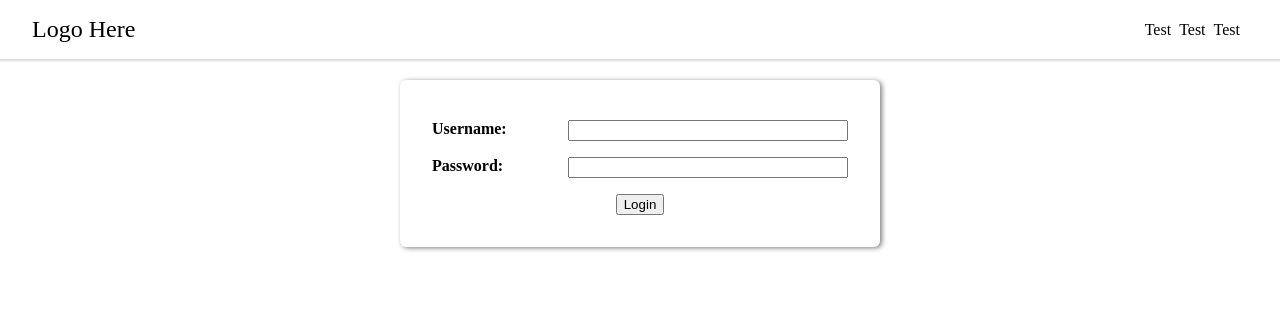
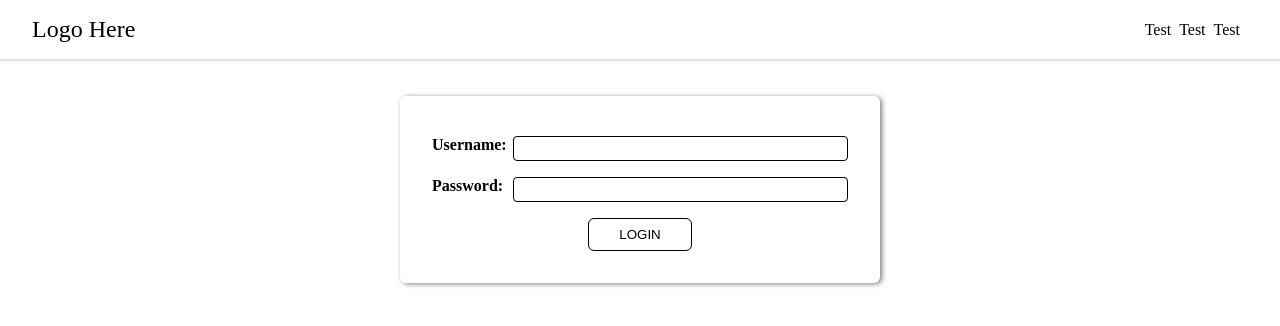
Before and after one commit to mbahre/features-app-prac, a React (Create React App) app: page / in a window 1280 px wide. Shown: the top 326 px of the page. Built offline with nearby package versions, Linux system fonts and the light colour scheme.

Commit message:
added/edit styles

```diff
--- a/src/components/Login/Login.module.css
+++ b/src/components/Login/Login.module.css
@@ -1,7 +1,7 @@
 .full-form {
   width: 90%;
   max-width: 30rem;
-  margin: 5rem auto;
+  margin: 6rem auto;
   padding: 2rem;
   /* border: 1px solid red; */
 }
@@ -13,11 +13,6 @@
   /* align-items: stretch; */
 }
 
-/* .fields label,
-.fields input {
-  display: block;
-} */
-
 .fields label {
   flex: 1;
   font-weight: bold;
@@ -25,10 +20,28 @@
 }
 
 .fields input {
-  flex: 2;
+  flex: 4;
+  border-radius: 4px;
+  padding: 0.25rem;
+  border: 1px solid black;
   margin-bottom: 0.5rem;
 }
 
 .btn {
   text-align: center;
 }
+
+.btn button {
+  cursor: pointer;
+  text-transform: uppercase;
+  background-color: #fff;
+  border: 1px solid #000;
+  border-radius: 6px;
+  padding: 0.5rem;
+  width: 25%;
+}
+
+.btn button:hover {
+  border: 1px solid skyblue;
+  color: skyblue;
+}
```
